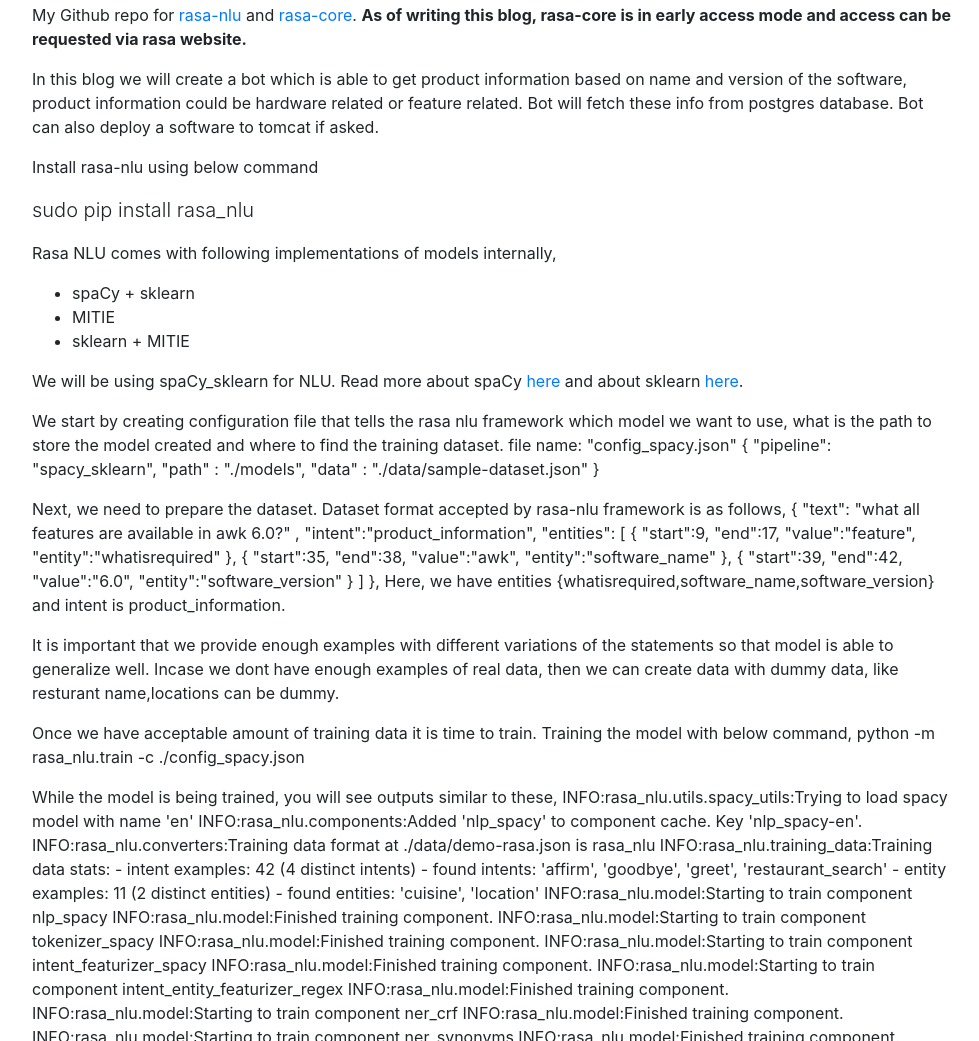
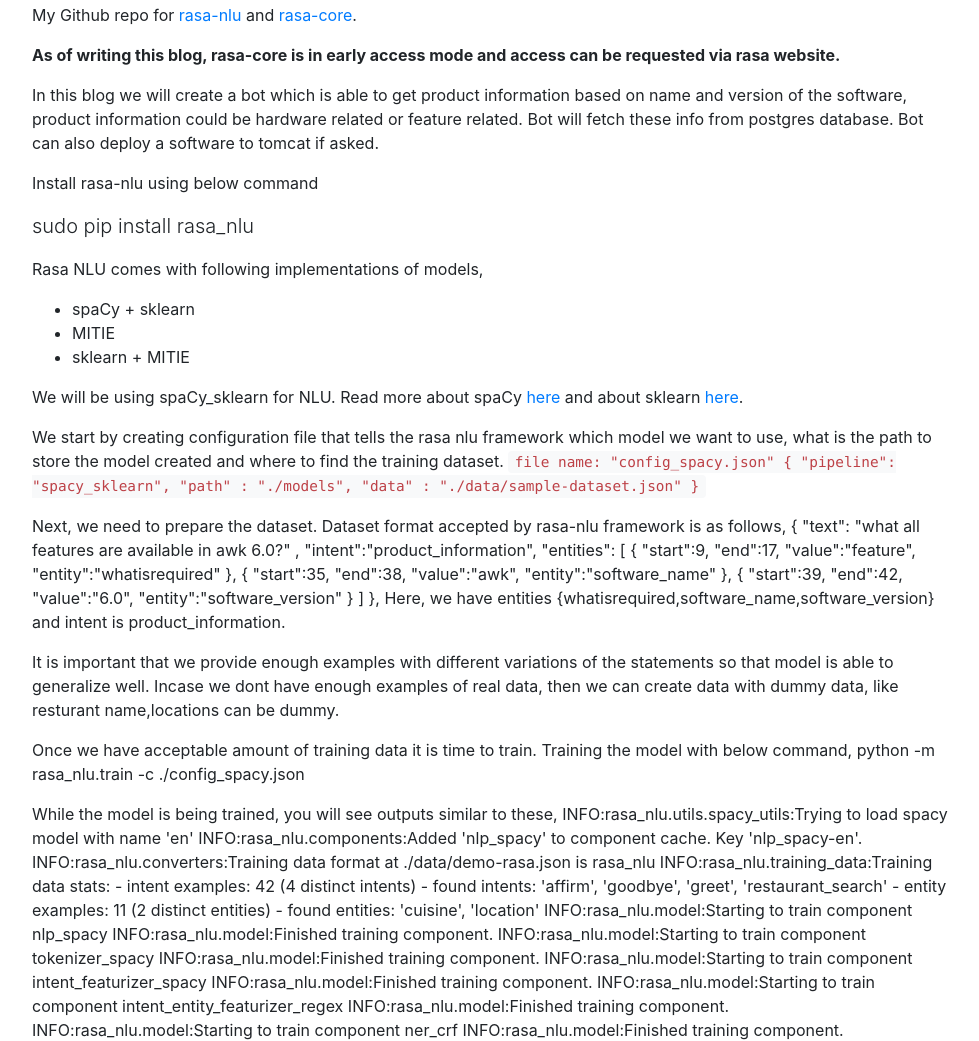
Before and after one commit to sarweshsuman/sarweshsuman.github.io, a website: page create-own-chatbot-rasa.html in a window 1280 px wide. Shown: the part 1587-2628 px from the top of the page, without its empty margins (53-1032 px from the left). Drawn offline with Linux system fonts and the light colour scheme.

Commit message:
2nd blog

```diff
--- a/create-own-chatbot-rasa.html
+++ b/create-own-chatbot-rasa.html
@@ -80,7 +80,8 @@
 
           <p>Rasa is an opensource framework which enables one to build chatbot in their own environment with minimal effort. You can learn more about rasa <a href="https://rasa.ai/">here</a>.</p>
 
-          <p>My Github repo for <a href="https://github.com/sarweshsuman/chatbot-codes-collection/tree/master/rasa-nlu">rasa-nlu</a> and <a href="https://github.com/sarweshsuman/chatbot-codes-collection/tree/master/rasa-core">rasa-core</a>.
+          <p><p>My Github repo for <a href="https://github.com/sarweshsuman/chatbot-codes-collection/tree/master/rasa-nlu">rasa-nlu</a> and <a href="https://github.com/sarweshsuman/chatbot-codes-collection/tree/master/rasa-core">rasa-core</a>.
+		  </p>
 		  <b>As of writing this blog, rasa-core is in early access mode and access can be requested via rasa website.</b></p>
 
           <p>In this blog we will create a bot which is able to get product information based on name and version of the software, product information could be hardware related or feature related. Bot will fetch these info from postgres database. Bot can also deploy a software to tomcat if asked.</p>
@@ -89,7 +90,7 @@
 		  <p class="lead">sudo pip install rasa_nlu</p>
 		  </p>
 
-          <p>Rasa NLU comes with following implementations of models internally,
+          <p>Rasa NLU comes with following implementations of models,
 		  <ul>
 			<li>spaCy + sklearn</li>
 			<li>MITIE</li>
@@ -100,12 +101,15 @@
           <p>We will be using spaCy_sklearn for NLU. Read more about spaCy <a href="https://spacy.io/">here</a> and about sklearn <a href="http://scikit-learn.org/">here</a>.</p>
 
           <p>We start by creating configuration file that tells the rasa nlu framework which model we want to use, what is the path to store the model created and where to find the training dataset.
+		  <code>
 			file name: "config_spacy.json"
 			{
 			  "pipeline": "spacy_sklearn",
 			  "path" : "./models",
 			  "data" : "./data/sample-dataset.json"
-			}</p>
+			}
+		  </code>
+		  </p>
 
           <p>Next, we need to prepare the dataset. Dataset format accepted by rasa-nlu framework is as follows,
 			{
```
